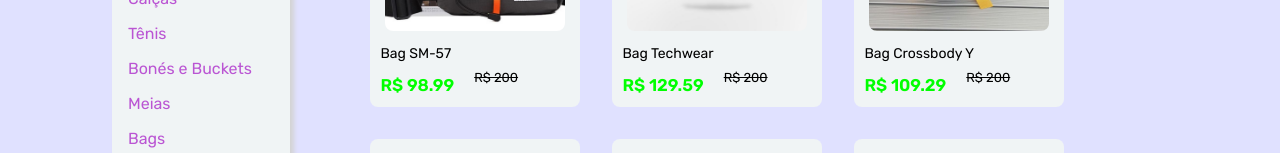
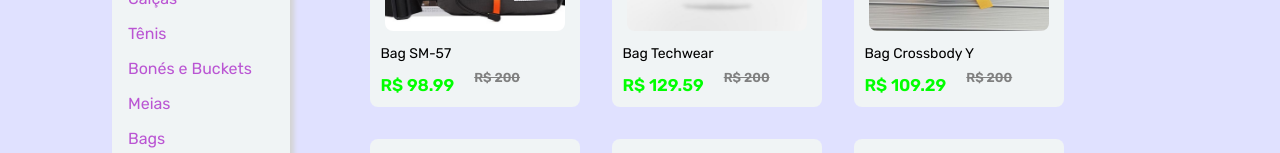
Before and after one commit to gustavocarvalho-ra/NextJs-Loja_Roupas, a Next.js app: page /pages/bags in a window 1280 px wide. Shown: the part 483-636 px from the top of the page. Built offline with nearby package versions, Linux system fonts and the light colour scheme; a web font is replaced by a local one.

Commit message:
style: change color of span

```diff
--- a/app/pages/bags/styles.ts
+++ b/app/pages/bags/styles.ts
@@ -51,6 +51,8 @@ export const Bag = styled.div `
           font-size: 13px;
           margin-left: 20px;
           text-decoration: line-through;
+          color: grey;
+          font-weight: 600;
         }
 
       }
```
